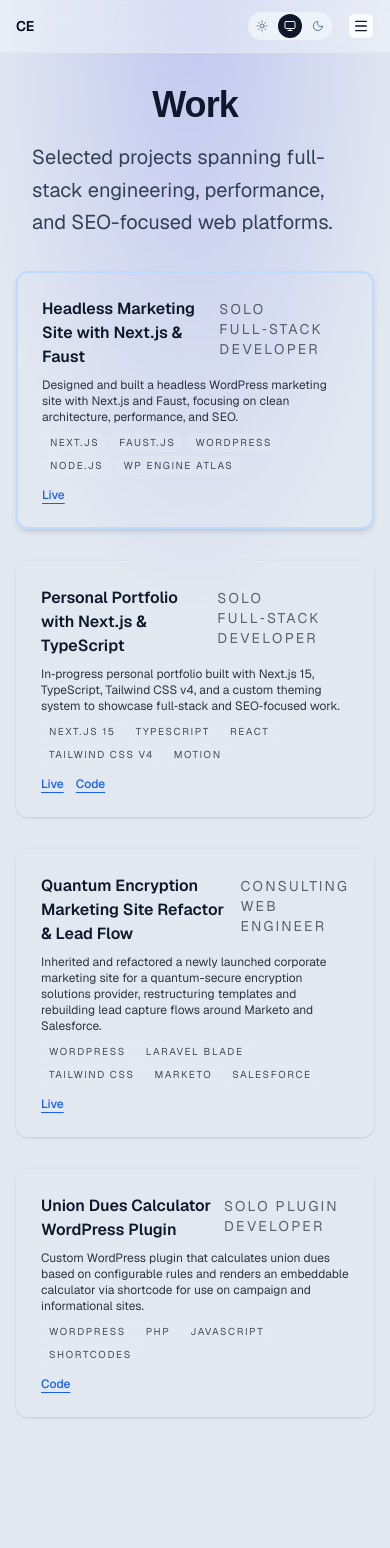
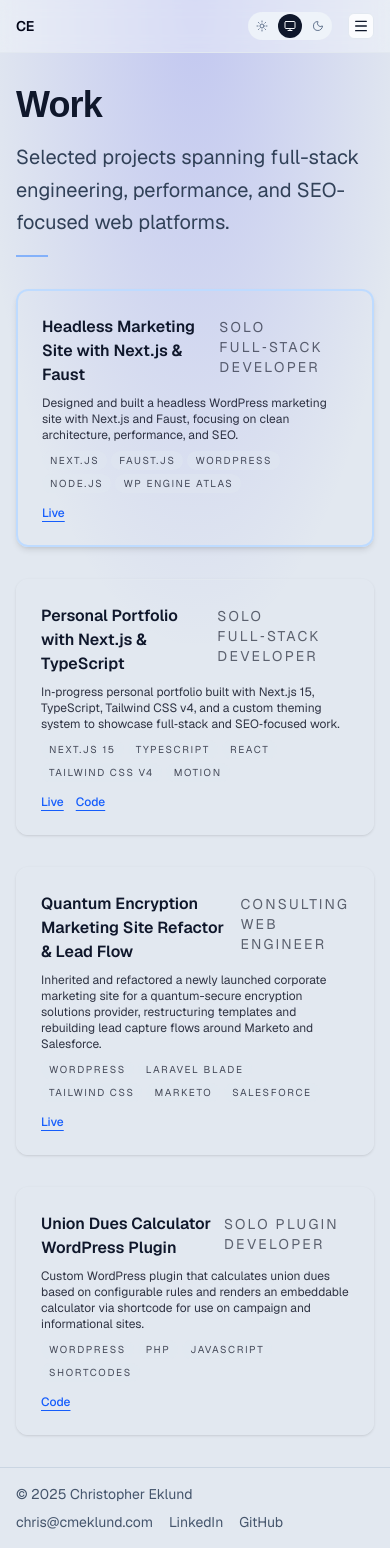
Before and after one commit to ceklund75/portfolio, a Next.js app: page /work in a window 390 px wide. Before the commit the page ends 1449 px from the top, so only its background shows below. Built offline with nearby package versions, Linux system fonts and the light colour scheme.

Commit message:
Refactor About and Contact pages; update titles and descriptions for clarity. Enhance layout with SiteFooter component and improve styles for consistency. Add project navigation link in WorkDetailPage and update home content with accurate branding.

```diff
--- a/app/about/page.tsx
+++ b/app/about/page.tsx
@@ -9,7 +9,7 @@ export default function AboutPage(): ReactElement {
   return (
     <div className={`${styles.container}`}>
       <PageHeader
-        title="About Chris Eklund"
+        title="About Christopher Eklund"
         description="Senior full-stack engineer building content-heavy platforms for crisis communications and reputation management."
       />
 
--- a/app/contact/page.tsx
+++ b/app/contact/page.tsx
@@ -10,7 +10,7 @@ export default function ContactPage(): ReactElement {
     <div className={styles.container}>
       <PageHeader
         title="Contact"
-        //description="Open to senior individual contributor roles and select freelance projects."
+        description="Open to senior individual contributor roles and select freelance projects."
       />
       <MotionSection
         variants={fadeIn}
--- a/app/layout.tsx
+++ b/app/layout.tsx
@@ -1,9 +1,11 @@
 import type { Metadata, Viewport } from 'next'
+
 import { Geist, Geist_Mono, TASA_Orbiter } from 'next/font/google'
 import './globals.css'
 
 import { ThemeProvider } from '@/context/ThemeContext'
 import { SiteHeader } from '@/components/layout/SiteHeader'
+import { SiteFooter } from '@/components/layout/SiteFooter'
 
 const geistSans = Geist({
   variable: '--font-geist-sans',
@@ -16,7 +18,7 @@ const geistMono = Geist_Mono({
 })
 
 export const metadata: Metadata = {
-  title: 'Christopher Eklund - Portfolio',
+  title: 'Christopher Eklund – Full‑Stack Engineer',
   description: 'Senior full-stack engineer focused on fast, SEO-critical web platforms.',
 }
 
@@ -60,11 +62,12 @@ export default function RootLayout({
          })()`,
           }}
         />
-        <div className="relative min-h-screen w-full">
+        <div className="relative flex min-h-screen w-full flex-col">
           <div className="gradient-bg absolute inset-0 z-0" />
           <ThemeProvider>
             <SiteHeader />
-            <main className="relative z-10">{children}</main>
+            <main className="relative z-10 flex-1">{children}</main>
+            <SiteFooter />
           </ThemeProvider>
         </div>
       </body>
--- a/app/work/[slug]/page.tsx
+++ b/app/work/[slug]/page.tsx
@@ -1,10 +1,13 @@
 import type { ReactElement } from 'react'
 import type { Metadata } from 'next'
+import Link from 'next/link'
 import { notFound } from 'next/navigation'
 import { projects } from '@/data/projects'
 import { styles } from '@/lib/styles'
 import PageHeader from '@/components/layout/PageHeader'
 import ProjectDetailCard from '@/components/projects/ProjectDetailCard'
+import { MotionDiv } from '@/components/motion'
+import { fadeIn } from '@/lib/animations'
 
 type WorkDetailPageParams = {
   slug: string
@@ -41,10 +44,14 @@ export default async function WorkDetailPage(props: WorkDetailPageProps): Promis
   }
 
   return (
-    <div className={`${styles.container} items-center space-y-8 py-8`}>
+    <div className={`${styles.container} project-page items-center space-y-8 py-8`}>
       <PageHeader title={project.title} description={project.summary} eyebrow="Project" />
-
       <ProjectDetailCard project={project} />
+      <MotionDiv variants={fadeIn} initial="hidden" animate="visible">
+        <Link href="/work" className={styles.button.ghost}>
+          View all projects
+        </Link>
+      </MotionDiv>
     </div>
   )
 }
--- a/components/layout/PageHeader.tsx
+++ b/components/layout/PageHeader.tsx
@@ -31,6 +31,9 @@ export default function PageHeader({ title, description, eyebrow }: PageHeaderPr
       <MotionDiv variants={fadeInUp}>
         <p className={styles.text.lead}>{description}</p>
       </MotionDiv>
+      <MotionDiv variants={fadeInUp}>
+        <div className="h-0.5 w-8 bg-blue-500/50 dark:bg-blue-400/50"></div>
+      </MotionDiv>
     </MotionDiv>
   )
 }
--- /dev/null
+++ b/components/layout/SiteFooter.tsx
@@ -0,0 +1,39 @@
+import { ReactElement } from 'react'
+import { siteContent } from '@/content/site'
+
+export function SiteFooter(): ReactElement {
+  return (
+    <footer className="relative border-t border-slate-300 bg-slate-200 text-sm backdrop-blur dark:border-slate-700 dark:bg-slate-900/50">
+      <div className="container mx-auto flex max-w-5xl flex-col items-start justify-between gap-2 px-4 py-4 sm:flex-row sm:items-center">
+        <div className="text-slate-600 dark:text-slate-400">
+          {siteContent.copyright} {siteContent.name}
+        </div>
+
+        <div className="flex flex-wrap items-center gap-4 text-slate-600 dark:text-slate-400">
+          <a
+            href={`mailto:${siteContent.contact.email}`}
+            className="hover:text-slate-900 dark:hover:text-slate-100"
+          >
+            {siteContent.contact.email}
+          </a>
+          <a
+            href={siteContent.contact.linkedin}
+            target="_blank"
+            rel="noreferrer"
+            className="hover:text-slate-900 dark:hover:text-slate-100"
+          >
+            LinkedIn
+          </a>
+          <a
+            href={siteContent.contact.github}
+            target="_blank"
+            rel="noreferrer"
+            className="hover:text-slate-900 dark:hover:text-slate-100"
+          >
+            GitHub
+          </a>
+        </div>
+      </div>
+    </footer>
+  )
+}
--- a/components/projects/ProjectDetailCard.tsx
+++ b/components/projects/ProjectDetailCard.tsx
@@ -61,7 +61,7 @@ export default function ProjectDetailCard({ project }: ProjectDetailCardProps):
             {project.links.repo && (
               <a
                 href={project.links.repo}
-                className={styles.link.default}
+                className={styles.link.tiny}
                 target="_blank"
                 rel="noreferrer"
               >
--- a/content/pages/home.ts
+++ b/content/pages/home.ts
@@ -1,6 +1,6 @@
 export const homeContent = {
   hero: {
-    eyebrow: 'Portfolio',
+    eyebrow: 'Christopher EKlund - Full-stack engineer',
     headline: 'Senior full-stack engineer focused on fast, SEO-critical web platforms.',
     description: `Senior full-stack engineer and technology lead building content-heavy web platforms for high-stakes communications, advocacy, litigation, and crisis work. I use React, Next.js, Node.js, WordPress, and Python to ship fast, reliable sites and tools that play nicely with search, analytics, and real-world reputation.`,
 
--- a/content/site.ts
+++ b/content/site.ts
@@ -14,9 +14,10 @@ export const siteContent = {
     { label: 'About', href: '/about' },
     { label: 'Contact', href: '/contact' },
   ],
-
+  copyright: `© ${new Date().getFullYear()}`,
   //contact info
   contact: {
+    name: 'Christopher Eklund',
     email: 'chris@cmeklund.com',
     linkedin: 'https://linkedin.com/in/cmeklund',
     github: 'https://github.com/ceklund75',
--- a/lib/styles.ts
+++ b/lib/styles.ts
@@ -10,10 +10,10 @@ export const styles = {
   // LAYOUT
   // ============================================
   container:
-    'container flex flex-col mx-auto max-w-5xl px-4 sm:px-6 lg:px-8 space-y-8 lg:space-y-12 py-8 lg:py-12 items-center',
+    'container w-full flex flex-col mx-auto md:max-w-5xl px-4 sm:px-6 lg:px-8 space-y-8 lg:space-y-12 py-8 lg:py-12 items-center',
   section: 'w-full flex flex-col space-y-4 lg:space-y-8',
-  hero: 'container flex flex-col items-center space-y-8 lg:space-y-12',
-  header: 'flex flex-col max-w-3xl items-center px-4 space-y-4 lg:space-y-8',
+  hero: 'container w-full flex flex-col items-left md:items-center space-y-8 lg:space-y-12',
+  header: 'flex flex-col md:max-w-3xl items-left md:items-center space-y-4 lg:space-y-8',
 
   // ============================================
   // TYPOGRAPHY
@@ -68,7 +68,7 @@ export const styles = {
     navActive: 'text-slate-900 dark:text-slate-50 font-medium',
 
     // tiny link:
-    tiny: 'text-xs text-blue-600 hover:text-blue-700 dark:text-blue-400 dark:hover:text-blue-300 underline underline-offset-4 transition-colors',
+    tiny: 'tiny-link text-xs text-blue-600 hover:text-blue-700 dark:text-blue-400 dark:hover:text-blue-300 underline underline-offset-4 transition-colors',
   },
 
   button: {
```
